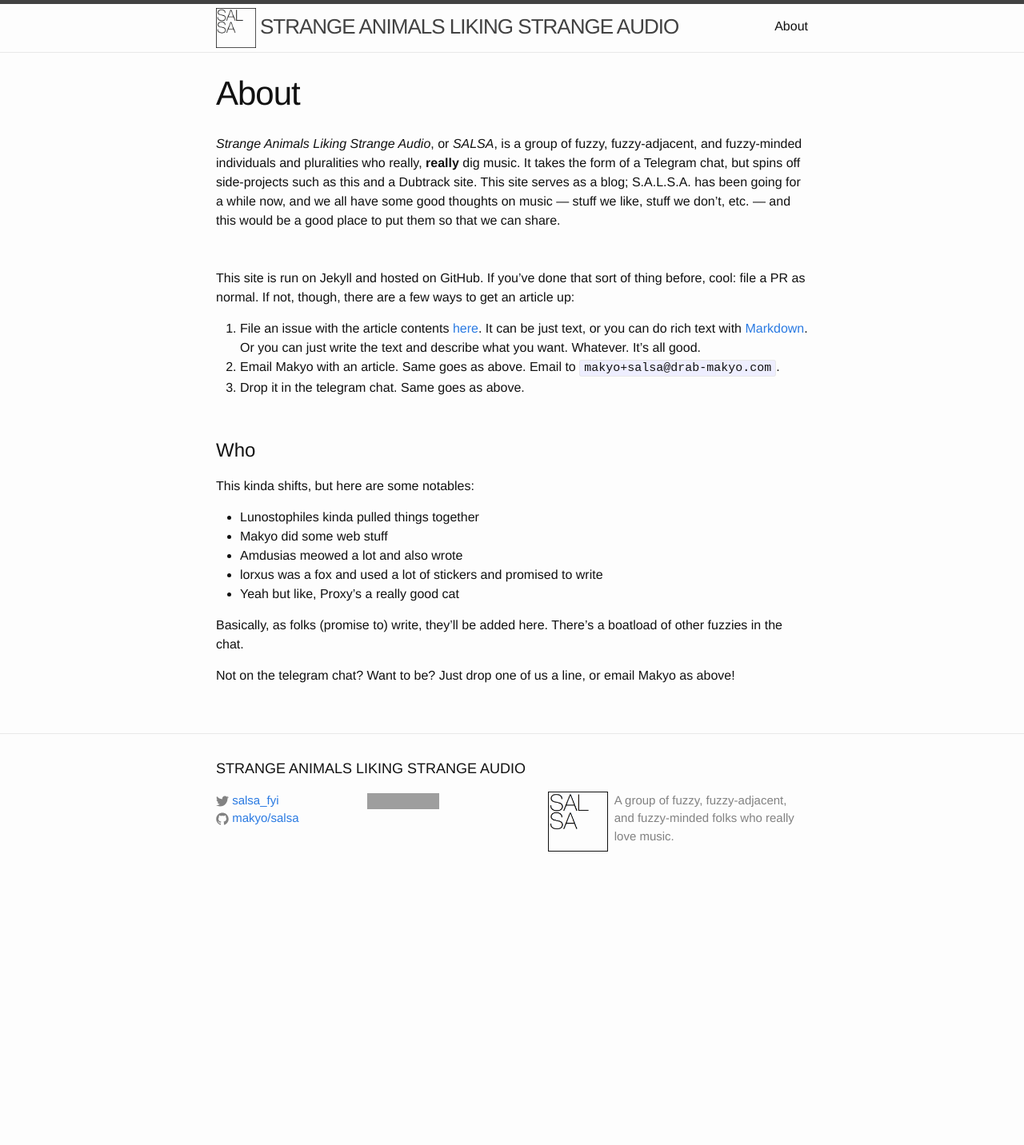
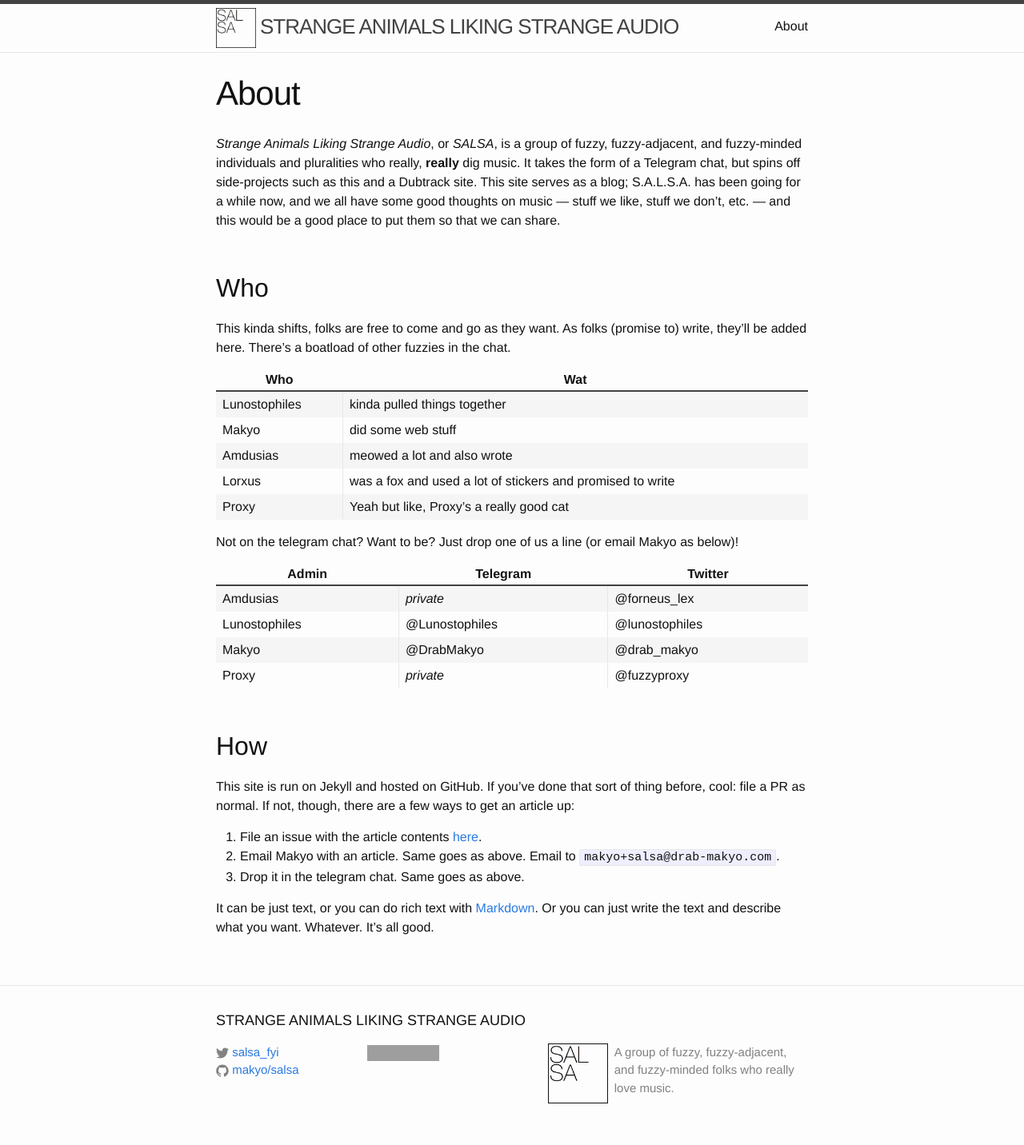
Before and after one commit to makyo/salsa, a Jekyll site: the page built from about.md, in a window 1280 px wide. Shown: the whole page at 80% size. Built offline with Jekyll 4.4.1, drawn with Linux system fonts in a browser that asks for light colours; before the commit the page ends 1117 px from its top, so only the background shows below that; grey boxes are pictures that could not be loaded.

Commit message:
Makyo's weekly

```diff
--- a/about.md
+++ b/about.md
@@ -7,24 +7,35 @@ title: About
 
 -----
 
+## Who
+
+This kinda shifts, folks are free to come and go as they want. As folks (promise to) write, they'll be added here. There's a boatload of other fuzzies in the chat.
+
+Who | Wat
+---|---
+Lunostophiles | kinda pulled things together
+Makyo | did some web stuff
+Amdusias | meowed a lot and also wrote
+Lorxus | was a fox and used a lot of stickers and promised to write
+Proxy | Yeah but like, Proxy's a really good cat
+
+Not on the telegram chat? Want to be? Just drop one of us a line (or email Makyo as below)!
+
+Admin | Telegram | Twitter
+---|---|---
+Amdusias | *private* | @forneus_lex
+Lunostophiles | @Lunostophiles | @lunostophiles
+Makyo | @DrabMakyo | @drab_makyo
+Proxy | *private* | @fuzzyproxy
+
+-----
+
+## How
+
 This site is run on Jekyll and hosted on GitHub. If you've done that sort of thing before, cool: file a PR as normal. If not, though, there are a few ways to get an article up:
 
-1. File an issue with the article contents [here](https://github.com/makyo/salsa/issues). It can be just text, or you can do rich text with [Markdown](https://en.wikipedia.org/wiki/Markdown). Or you can just write the text and describe what you want. Whatever. It's all good.
+1. File an issue with the article contents [here](https://github.com/makyo/salsa/issues).
 2. Email Makyo with an article. Same goes as above. Email to `makyo+salsa@drab-makyo.com`.
 3. Drop it in the telegram chat. Same goes as above.
 
------
-
-# Who
-
-This kinda shifts, but here are some notables:
-
-* Lunostophiles kinda pulled things together
-* Makyo did some web stuff
-* Amdusias meowed a lot and also wrote
-* lorxus was a fox and used a lot of stickers and promised to write
-* Yeah but like, Proxy's a really good cat
-
-Basically, as folks (promise to) write, they'll be added here. There's a boatload of other fuzzies in the chat.
-
-Not on the telegram chat? Want to be? Just drop one of us a line, or email Makyo as above!
+It can be just text, or you can do rich text with [Markdown](https://en.wikipedia.org/wiki/Markdown). Or you can just write the text and describe what you want. Whatever. It's all good.
--- a/assets/main.scss
+++ b/assets/main.scss
@@ -46,5 +46,30 @@ hr {
     &:before {
         content: "— ☆ —";
         font-size: 6pt;
+        font-weight: bold;
     }
 }
+
+table {
+    width: 100%;
+    border-collapse: collapse;
+    margin-bottom: 1em;
+
+    thead tr th {
+        border-bottom: 2px solid $grey-color-dark;
+    }
+
+    tbody tr {
+        &:nth-of-type(odd) {
+            background-color: lighten($grey-color-light, 5%);
+        }
+
+        td {
+            padding: 0.25em 0.5em;
+
+            &:not(:last-of-type) {
+                border-right: 1px solid $grey-color-light;
+            }
+        }
+    }
+}
```
Also changed, not shown: _posts/2017-05-08-makyos-discover-weekly.md (added, +9 -0 lines).
